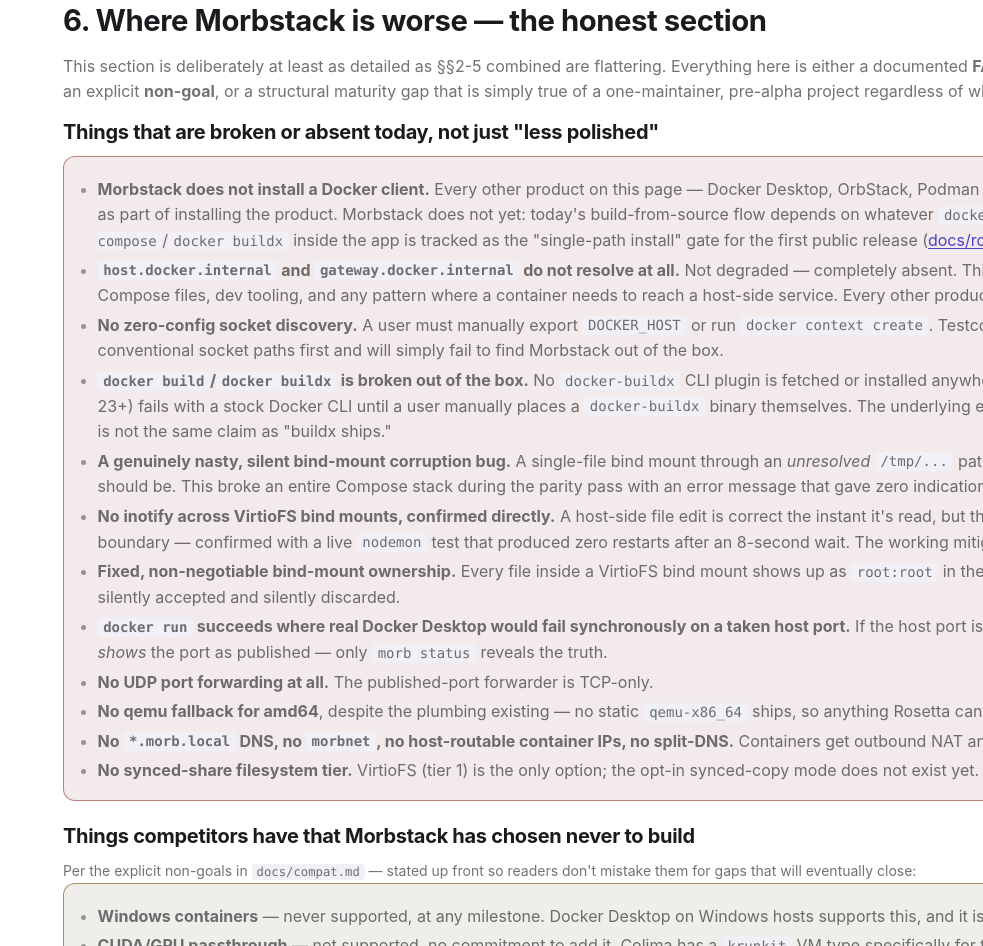
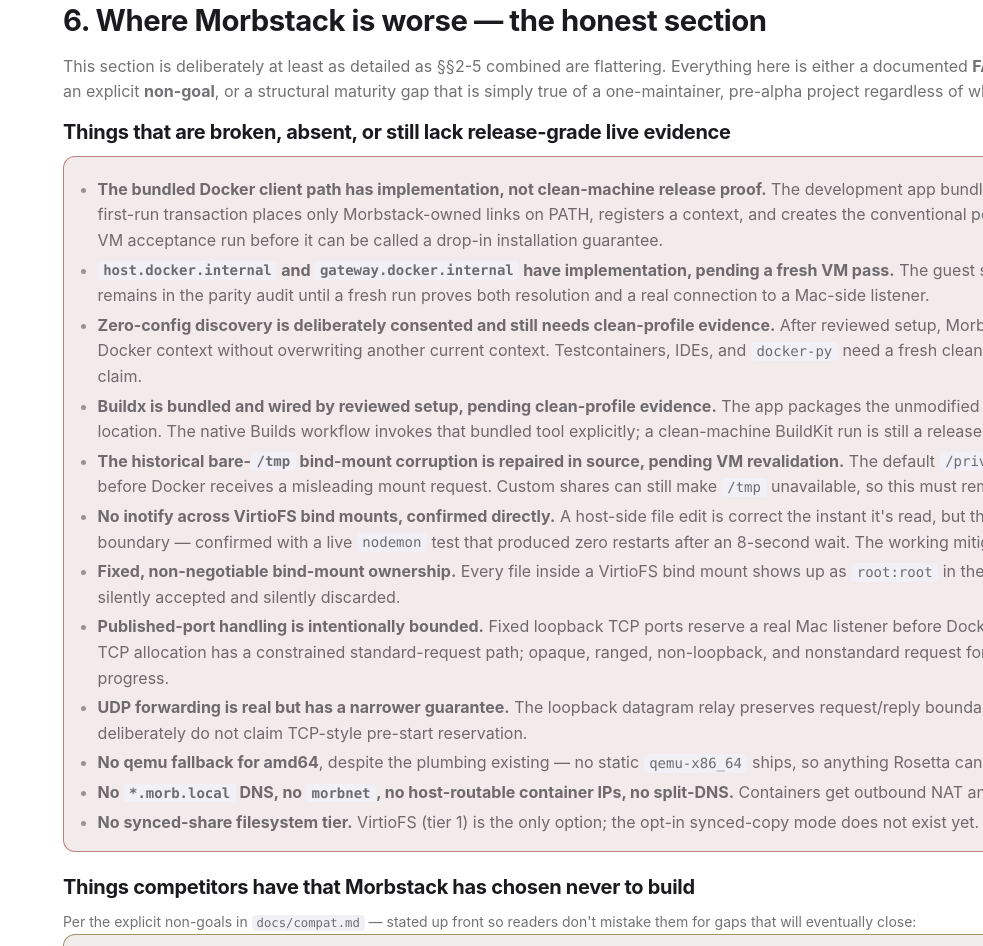
Before and after one commit to alliecatowo/morbstack, a plain HTML site: page site/comparison.html in a window 1280 px wide. Shown: the part 7700-8646 px from the top of the page, without its empty margins (297-1280 px from the left). Drawn offline with Linux system fonts and the light colour scheme.

Commit message:
Reconcile public comparison with shipped foundations

```diff
--- a/site/comparison.html
+++ b/site/comparison.html
@@ -318,18 +318,18 @@ $ nm -g /Applications/Docker.app/Contents/MacOS/com.docker.virtualization | grep
             <h2>6. Where Morbstack is worse — the honest section</h2>
             <p>This section is deliberately at least as detailed as §§2-5 combined are flattering. Everything here is either a documented <strong>FAIL</strong>/<strong>PARTIAL</strong> from the real 29-check audit, an explicit <strong>not yet built</strong> item from the roadmap, an explicit <strong>non-goal</strong>, or a structural maturity gap that is simply true of a one-maintainer, pre-alpha project regardless of what its docs say.</p>
 
-            <h3 class="mt-5">Things that are broken or absent today, not just "less polished"</h3>
+            <h3 class="mt-5">Things that are broken, absent, or still lack release-grade live evidence</h3>
             <div class="callout callout-bad">
               <ul>
-                <li><strong>Morbstack does not install a Docker client.</strong> Every other product on this page — Docker Desktop, OrbStack, Podman Desktop, Rancher Desktop, Colima, and Apple's <code class="inline">container</code> — installs a working client as part of installing the product. Morbstack does not yet: today's build-from-source flow depends on whatever <code class="inline">docker</code> binary is already on <code class="inline">PATH</code>. Shipping a bundled, hash-verified <code class="inline">docker</code>/<code class="inline">docker compose</code>/<code class="inline">docker buildx</code> inside the app is tracked as the "single-path install" gate for the first public release (<a class="text-link" href="../docs/roadmap.md">docs/roadmap.md</a>, L1) and is not built yet.</li>
-                <li><strong><code class="inline">host.docker.internal</code> and <code class="inline">gateway.docker.internal</code> do not resolve at all.</strong> Not degraded — completely absent. This is one of the most commonly depended-upon Docker Desktop behaviors in real Compose files, dev tooling, and any pattern where a container needs to reach a host-side service. Every other product here that runs a Docker-compatible engine supports this in some form.</li>
-                <li><strong>No zero-config socket discovery.</strong> A user must manually export <code class="inline">DOCKER_HOST</code> or run <code class="inline">docker context create</code>. Testcontainers, most IDE Docker integrations, and <code class="inline">docker-py</code>'s default client all try conventional socket paths first and will simply fail to find Morbstack out of the box.</li>
-                <li><strong><code class="inline">docker build</code>/<code class="inline">docker buildx</code> is broken out of the box.</strong> No <code class="inline">docker-buildx</code> CLI plugin is fetched or installed anywhere in the repo today. The modern default build path (BuildKit-by-default since Docker 23+) fails with a stock Docker CLI until a user manually places a <code class="inline">docker-buildx</code> binary themselves. The underlying engine-side BuildKit is fully functional once that binary exists — but "the engine works" is not the same claim as "buildx ships."</li>
-                <li><strong>A genuinely nasty, silent bind-mount corruption bug.</strong> A single-file bind mount through an <em>unresolved</em> <code class="inline">/tmp/...</code> path does not error — it silently creates an empty directory in the guest where the file should be. This broke an entire Compose stack during the parity pass with an error message that gave zero indication of the real cause.</li>
+                <li><strong>The bundled Docker client path has implementation, not clean-machine release proof.</strong> The development app bundle contains signed upstream <code class="inline">docker</code>, <code class="inline">docker compose</code>, and <code class="inline">docker buildx</code>. Its explicit first-run transaction places only Morbstack-owned links on PATH, registers a context, and creates the conventional per-user socket only when it is safely absent. That path still needs a clean-profile, real-VM acceptance run before it can be called a drop-in installation guarantee.</li>
+                <li><strong><code class="inline">host.docker.internal</code> and <code class="inline">gateway.docker.internal</code> have implementation, pending a fresh VM pass.</strong> The guest split-DNS service resolves both aliases to the VM NAT gateway, but the historical failure remains in the parity audit until a fresh run proves both resolution and a real connection to a Mac-side listener.</li>
+                <li><strong>Zero-config discovery is deliberately consented and still needs clean-profile evidence.</strong> After reviewed setup, Morbstack creates <code class="inline">~/.docker/run/docker.sock</code> only when it is safe to own and registers its Docker context without overwriting another current context. Testcontainers, IDEs, and <code class="inline">docker-py</code> need a fresh clean-machine acceptance pass before this is promoted from implementation to release claim.</li>
+                <li><strong>Buildx is bundled and wired by reviewed setup, pending clean-profile evidence.</strong> The app packages the unmodified upstream Buildx plugin and the first-run transaction links it in Docker's standard plugin location. The native Builds workflow invokes that bundled tool explicitly; a clean-machine BuildKit run is still a release gate.</li>
+                <li><strong>The historical bare-<code class="inline">/tmp</code> bind-mount corruption is repaired in source, pending VM revalidation.</strong> The default <code class="inline">/private/tmp</code> share aliases <code class="inline">/tmp</code> in the guest, and unsafe unresolved paths are rejected before Docker receives a misleading mount request. Custom shares can still make <code class="inline">/tmp</code> unavailable, so this must remain an explicit error rather than a false success.</li>
                 <li><strong>No inotify across VirtioFS bind mounts, confirmed directly.</strong> A host-side file edit is correct the instant it's read, but the change-notification event a hot-reload watcher depends on never crosses the boundary — confirmed with a live <code class="inline">nodemon</code> test that produced zero restarts after an 8-second wait. The working mitigation (polling) exists and was verified, but it is a workaround, not a fix.</li>
                 <li><strong>Fixed, non-negotiable bind-mount ownership.</strong> Every file inside a VirtioFS bind mount shows up as <code class="inline">root:root</code> in the guest regardless of which host user owns it, and a container-side <code class="inline">chown</code> against it is silently accepted and silently discarded.</li>
-                <li><strong><code class="inline">docker run</code> succeeds where real Docker Desktop would fail synchronously on a taken host port.</strong> If the host port is already bound, Morbstack's <code class="inline">docker run</code> still returns success and <code class="inline">docker ps</code> still <em>shows</em> the port as published — only <code class="inline">morb status</code> reveals the truth.</li>
-                <li><strong>No UDP port forwarding at all.</strong> The published-port forwarder is TCP-only.</li>
+                <li><strong>Published-port handling is intentionally bounded.</strong> Fixed loopback TCP ports reserve a real Mac listener before Docker create and activate forwarding only after the exact start success response. Dynamic TCP allocation has a constrained standard-request path; opaque, ranged, non-loopback, and nonstandard request forms do not claim the same synchronous guarantee. VM-stop recovery remains in progress.</li>
+                <li><strong>UDP forwarding is real but has a narrower guarantee.</strong> The loopback datagram relay preserves request/reply boundaries once Docker reports a concrete port. Dynamic or ranged UDP publishes deliberately do not claim TCP-style pre-start reservation.</li>
                 <li><strong>No qemu fallback for amd64</strong>, despite the plumbing existing — no static <code class="inline">qemu-x86_64</code> ships, so anything Rosetta cannot translate simply fails with no fallback.</li>
                 <li><strong>No <code class="inline">*.morb.local</code> DNS, no <code class="inline">morbnet</code>, no host-routable container IPs, no split-DNS.</strong> Containers get outbound NAT and nothing else today.</li>
                 <li><strong>No synced-share filesystem tier.</strong> VirtioFS (tier 1) is the only option; the opt-in synced-copy mode does not exist yet.</li>
```
